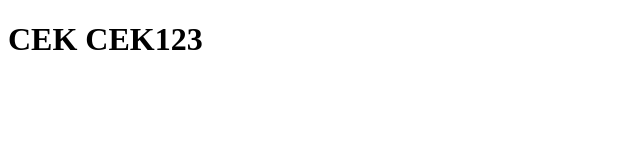
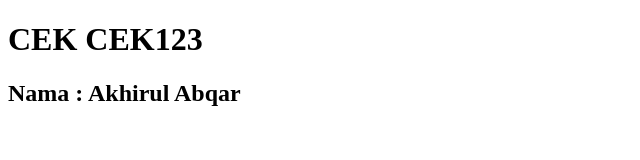
Before and after one commit to akhirulabqar/coba_deploy, a plain HTML site: page index.html in a window 1280 px wide. Shown: the whole page, without its empty margins (0-640 px from the left). Drawn offline with Linux system fonts and the light colour scheme.

Commit message:
menambah nama lengkap

```diff
--- a/index.html
+++ b/index.html
@@ -7,5 +7,7 @@
 </head>
 <body>
     <h1>CEK CEK123</h1>
+<!-- Tambah Nama -->
+    <h2>Nama : Akhirul Abqar</h2>
 </body>
 </html>
```
